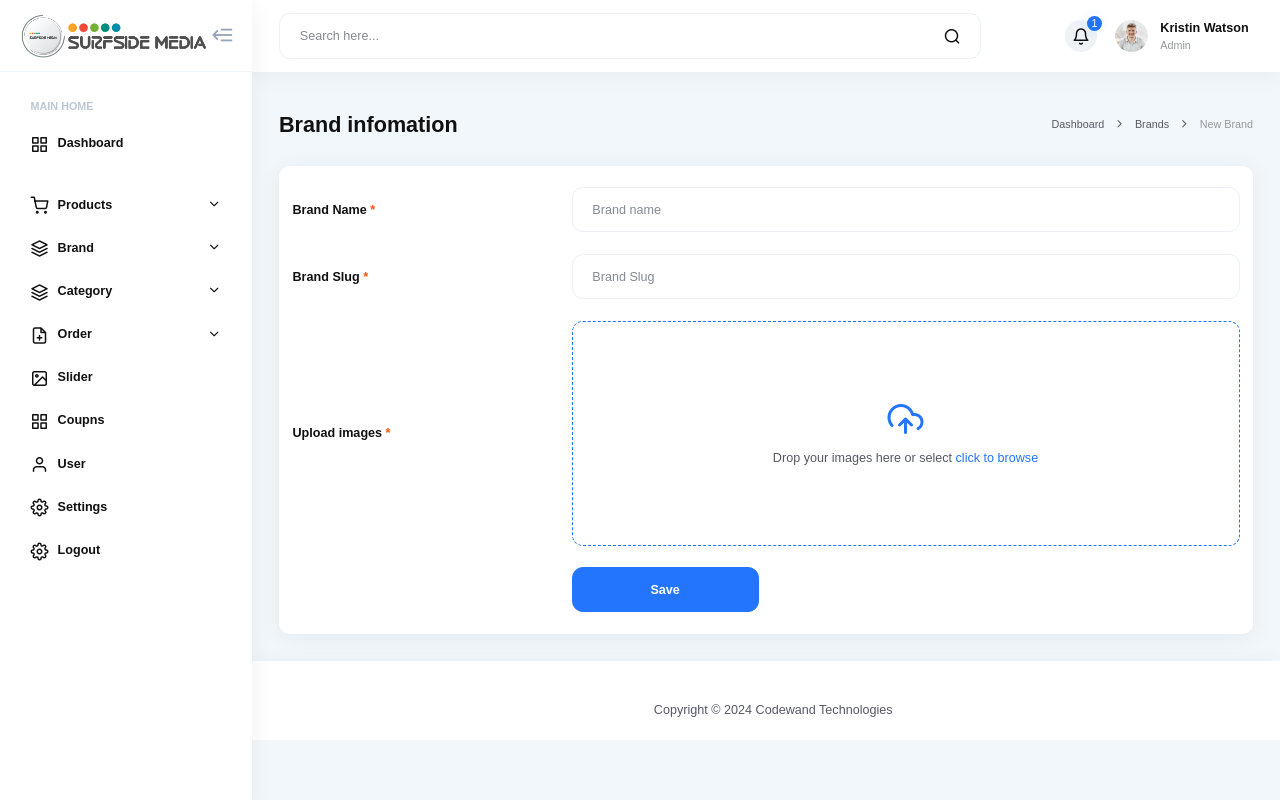
After one commit to Leehon008/lara11ecommerce, a Laravel app: template resources/views/admin/brand_add.blade.php in a window 1280 px wide. The commit adds this page. Run offline with Laravel 12, Linux system fonts and the light colour scheme; the template is opened without the code that fills it, so the values that code supplies are empty; some web fonts are replaced.

Commit message:
feat: admin add brand

```diff
--- a/composer.json
+++ b/composer.json
@@ -8,7 +8,8 @@
         "php": "^8.2",
         "laravel/framework": "^11.9",
         "laravel/tinker": "^2.9",
-        "laravel/ui": "^4.5"
+        "laravel/ui": "^4.5",
+        "intervention/image-laravel":"^1.2"
     },
     "require-dev": {
         "fakerphp/faker": "^1.23",
--- /dev/null
+++ b/resources/views/admin/brand_add.blade.php
@@ -0,0 +1,108 @@
+@extends('layouts.admin')
+@section('content')
+    <div class="main-content-inner">
+        <div class="main-content-wrap">
+            <div class="flex items-center flex-wrap justify-between gap20 mb-27">
+                <h3>Brand infomation</h3>
+                <ul class="breadcrumbs flex items-center flex-wrap justify-start gap10">
+                    <li>
+                        <a href="{{ route('admin.index') }}">
+                            <div class="text-tiny">Dashboard</div>
+                        </a>
+                    </li>
+                    <li>
+                        <i class="icon-chevron-right"></i>
+                    </li>
+                    <li>
+                        <a href="{{ route('admin.brands') }}">
+                            <div class="text-tiny">Brands</div>
+                        </a>
+                    </li>
+                    <li>
+                        <i class="icon-chevron-right"></i>
+                    </li>
+                    <li>
+                        <div class="text-tiny">New Brand</div>
+                    </li>
+                </ul>
+            </div>
+            <!-- new-category -->
+            <div class="wg-box">
+                <form class="form-new-product form-style-1" action="{{ route('admin.brand_store') }}" method="POST"
+                    enctype="multipart/form-data">
+                    @csrf
+                    <fieldset class="name">
+                        <div class="body-title">Brand Name <span class="tf-color-1">*</span></div>
+                        <input class="flex-grow" type="text" placeholder="Brand name" name="name" tabindex="0"
+                            value="{{ old('name') }}" aria-required="true" required="">
+                        @error('name')
+                            <span class="alert alert-danger text-center">{{ $message }} </span>
+                        @enderror
+                    </fieldset>
+
+                    <fieldset class="name">
+                        <div class="body-title">Brand Slug <span class="tf-color-1">*</span></div>
+                        <input class="flex-grow" type="text" placeholder="Brand Slug" name="slug" tabindex="0"
+                            value="{{ old('slug') }}" aria-required="true" required="">
+                        @error('slug')
+                            <span class="alert alert-danger text-center">{{ $message }} </span>
+                        @enderror
+                    </fieldset>
+
+                    <fieldset>
+                        <div class="body-title">Upload images <span class="tf-color-1">*</span>
+                        </div>
+                        <div class="upload-image flex-grow">
+                            <div class="item" id="imgpreview" style="display:none">
+                                <img src="upload-1.html" class="effect8" alt="">
+                            </div>
+                            <div id="upload-file" class="item up-load">
+                                <label class="uploadfile" for="myFile">
+                                    <span class="icon">
+                                        <i class="icon-upload-cloud"></i>
+                                    </span>
+                                    <span class="body-text">Drop your images here or select <span class="tf-color">click to
+                                            browse</span></span>
+                                    <input type="file" id="myFile" name="image" accept="image/*">
+                                </label>
+                            </div>
+                        </div>
+                        @error('image')
+                            <span class="alert alert-danger text-center">{{ $message }} </span>
+                        @enderror
+                    </fieldset>
+
+                    <div class="bot">
+                        <div></div>
+                        <button class="tf-button w208" type="submit">Save</button>
+                    </div>
+                </form>
+            </div>
+        </div>
+    </div>
+@endsection
+
+@push('scripts')
+    <script>
+        $(function() {
+            $("#myFile").on("change", function(e) {
+                const photoImp = $("#myFile");
+                const [file] = this.files;
+                if (file) {
+                    $("#imgpreview img").attr('src', URL.createObjectURL(file));
+                    $("#imgpreview").show();
+                }
+            })
+
+            $("input[name='name']").on("change", function() {
+                $("input[name='slug']").val(StringToSlug($(this).val()));
+            })
+        });
+
+        function StringToSlug(Text) {
+            return Text.toLowerCase()
+                .replace(/[^\w ] + /g, "")
+                .replace(/ +/g, "-");
+        }
+    </script>
+@endpush
--- a/resources/views/layouts/admin.blade.php
+++ b/resources/views/layouts/admin.blade.php
@@ -91,7 +91,7 @@
                                     </a>
                                     <ul class="sub-menu">
                                         <li class="sub-menu-item">
-                                            <a href="add-brand.html" class="">
+                                            <a href="{{ route('admin.brand_add') }}" class="">
                                                 <div class="text">New Brand</div>
                                             </a>
                                         </li>
@@ -473,13 +473,12 @@
                     <div class="main-content">
                         @yield('content')
 
-                    </div>
-                    <div class="bottom-page">
-                        <div class="body-text" style="padding-top:2rem">
-                            Copyright © <span id="year"></span> Codewand Technologies
+                        <div class="bottom-page">
+                            <div class="body-text" style="padding-top:2rem">
+                                Copyright © <span id="year"></span> Codewand Technologies
+                            </div>
                         </div>
                     </div>
-
 
                 </div>
             </div>
--- a/routes/web.php
+++ b/routes/web.php
@@ -18,4 +18,6 @@ Route::middleware(['auth'])->group( function () {
 Route::middleware(['auth',AuthAdmin::class])->group( function () {
     Route::get('/admin', [AdminController::class, 'index'])->name('admin.index');
     Route::get('/admin/brands', [AdminController::class, 'brands'])->name('admin.brands');
+    Route::get('/admin/brands/add', [AdminController::class, 'add_brand'])->name('admin.brand_add');
+    Route::post('/admin/brands/store', [AdminController::class, 'store_brand'])->name('admin.brand_store');
 });
```
Also changed, not shown: app/Http/Controllers/AdminController.php (+34 -0 lines), resources/views/admin/brands.blade.php (+6 -2 lines), public/uploads/brands/1728441869.png (added), 1 other file.
